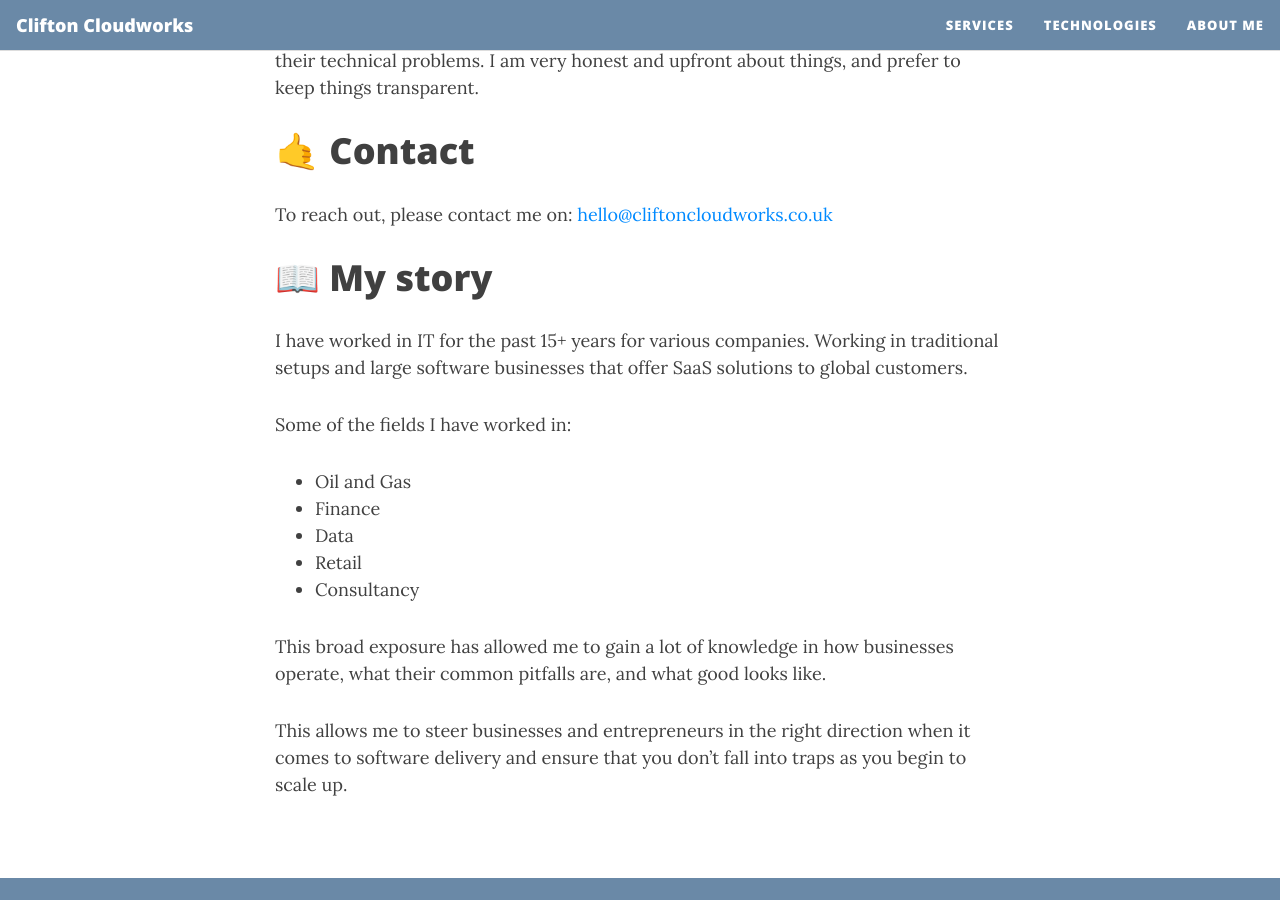
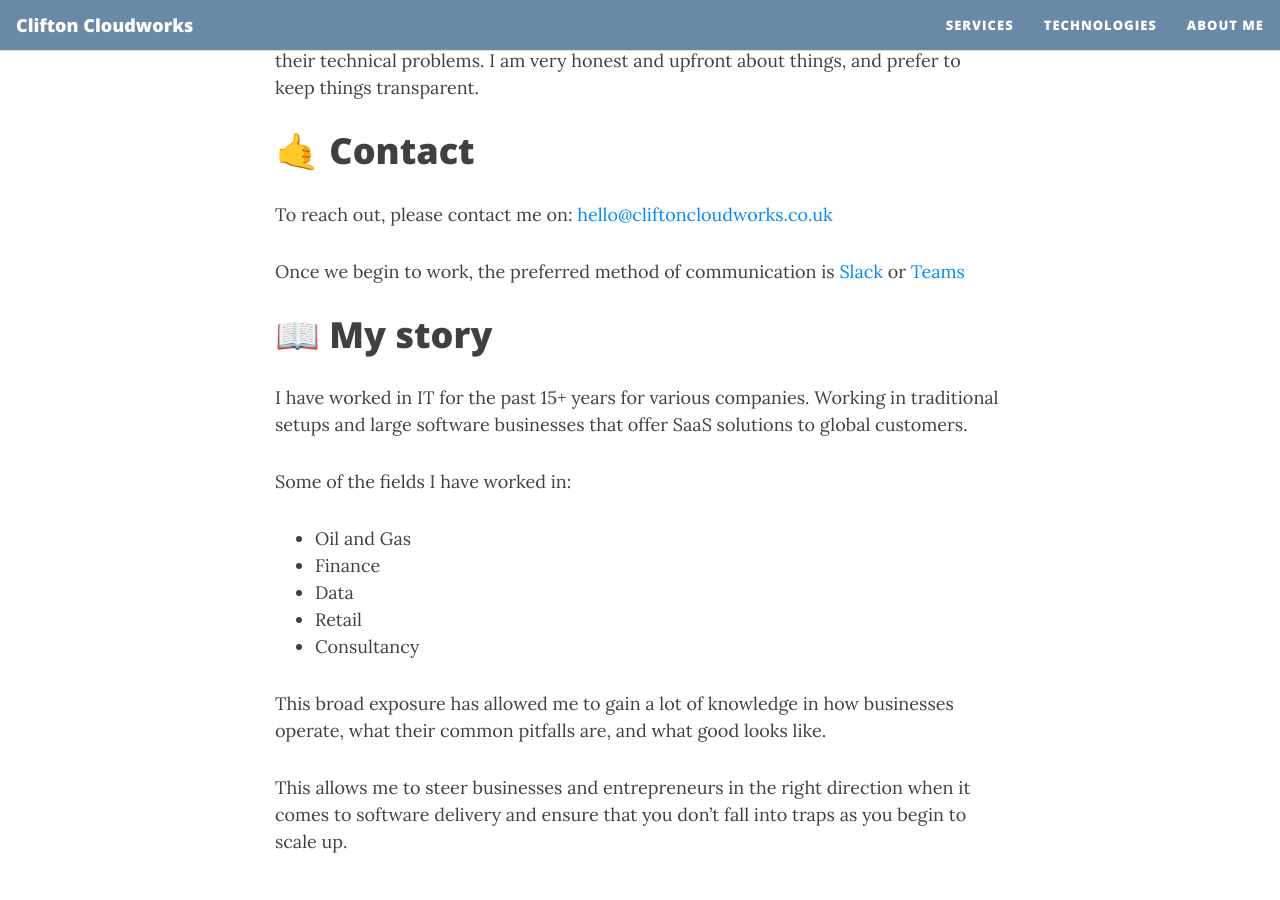
Before and after one commit to ChilledEther/business-site, a Jekyll site: the page built from pages/aboutme.md, in a window 1280 px wide and 900 px high, scrolled down 340 px. Built offline with Jekyll 4.4.1, drawn with Linux system fonts in a browser that asks for light colours.

Commit message:
chore: add slack and teams info to contact

```diff
--- a/pages/aboutme.md
+++ b/pages/aboutme.md
@@ -12,6 +12,8 @@ I am very honest and upfront about things, and prefer to keep things transparent
 # 🤙 Contact
 
 To reach out, please contact me on: [hello@cliftoncloudworks.co.uk](mailto:hello@cliftoncloudworks.co.uk)
+
+Once we begin to work, the preferred method of communication is [Slack](https://slack.com/intl/en-gb/) or [Teams](https://www.microsoft.com/en-gb/microsoft-teams/group-chat-software)
 
 # 📖 My story
 
```
